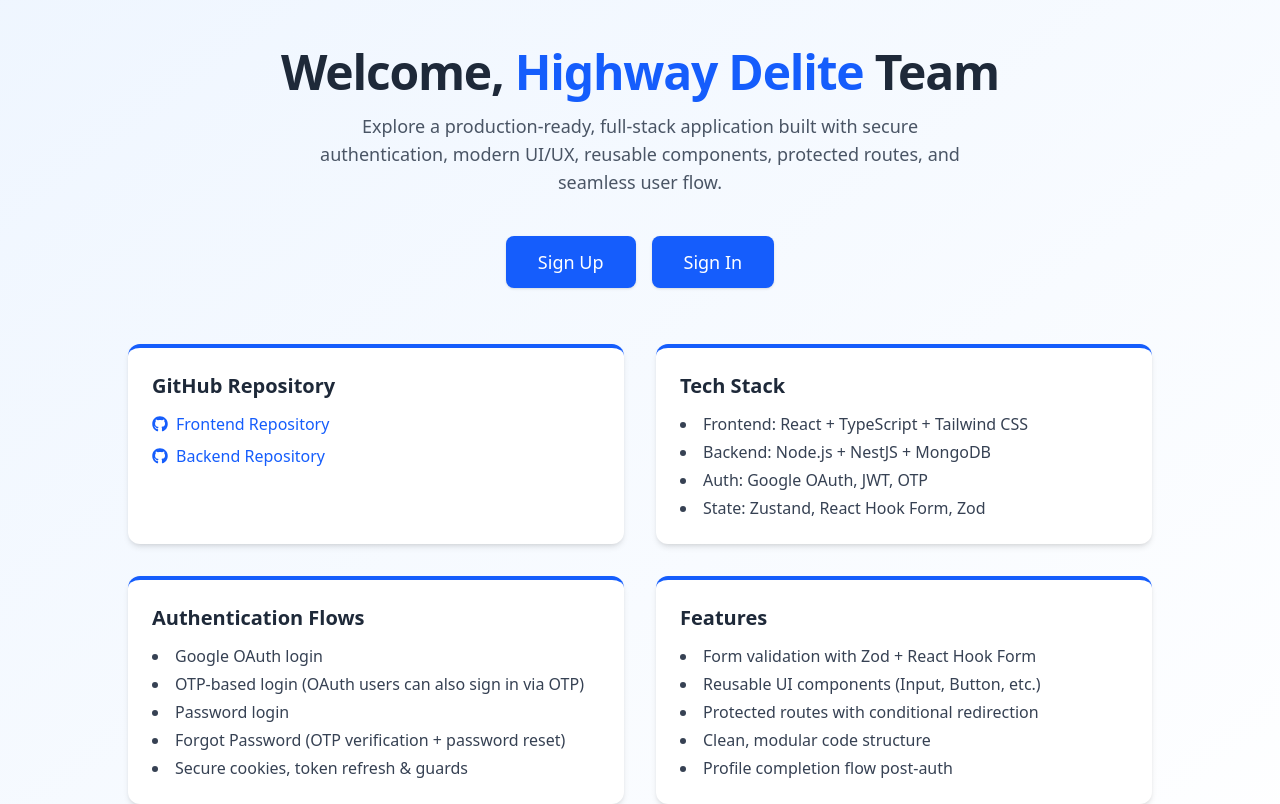
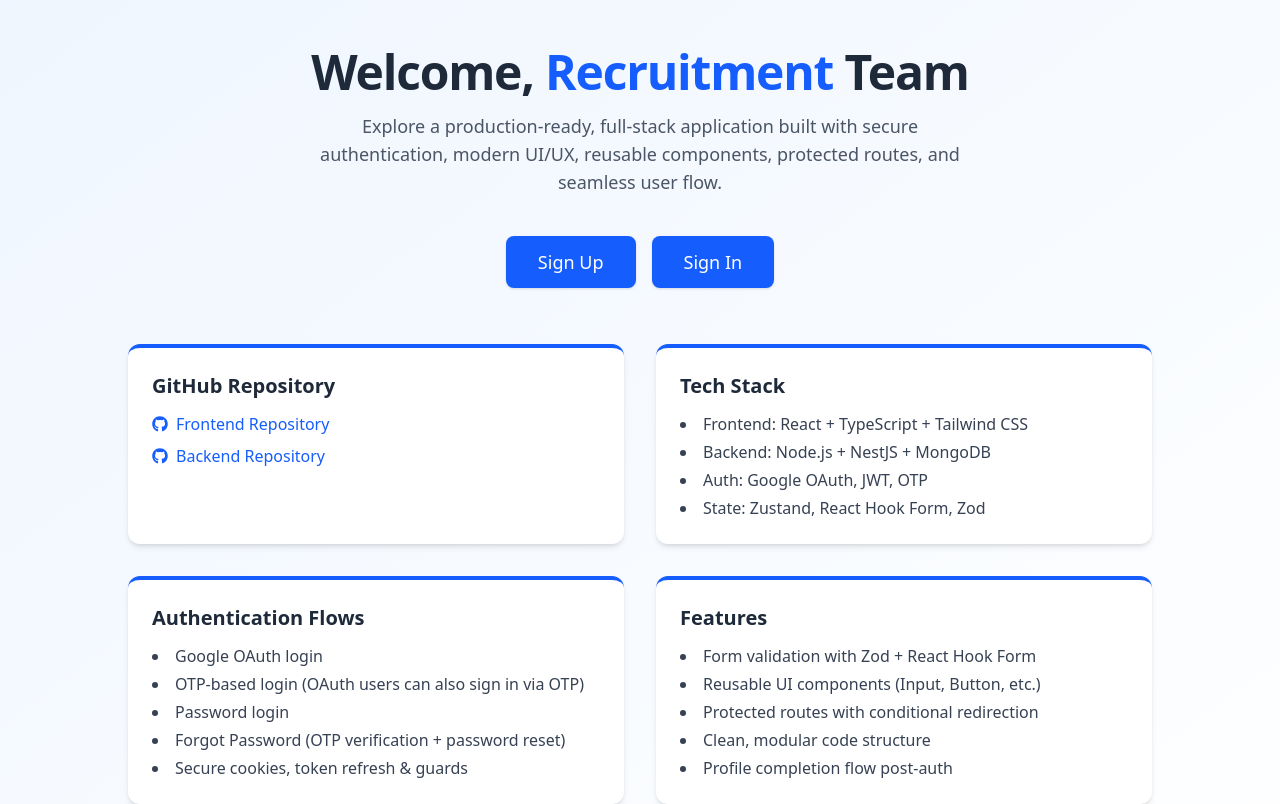
Before and after one commit to QuintonTorronto/Auth-Frontend, a React (Vite) app: page / in a window 1280 px wide. Shown: the top 804 px of the page. Built offline with nearby package versions, Linux system fonts and the light colour scheme; no server answers.

Commit message:
Cosmetic Change

```diff
--- a/index.html
+++ b/index.html
@@ -5,7 +5,7 @@
   <meta charset="UTF-8" />
   <link rel="icon" type="image/svg+xml" href="/Onlylogo.svg" />
   <meta name="viewport" content="width=device-width, initial-scale=1.0" />
-  <title>Highway Delite Assignment</title>
+  <title>HD Notes</title>
   <script src="https://accounts.google.com/gsi/client" async defer></script>
 </head>
 
--- a/src/pages/Dashboard.tsx
+++ b/src/pages/Dashboard.tsx
@@ -17,7 +17,7 @@
   const [showEditor, setShowEditor] = useState(false);
   const [editingNote, setEditingNote] = useState<Note | null>(null);
   const [confirmVisible, setConfirmVisible] = useState(false);
-  const [noteToDelete, setNoteToDelete] = useState<Note | null>(null); // ✅ fixed type
+  const [noteToDelete, setNoteToDelete] = useState<Note | null>(null);
   const { notes, fetchNotes, addNote, updateNote, deleteNote, loading, error } =
     useNotes();
 
--- a/src/pages/Hero.tsx
+++ b/src/pages/Hero.tsx
@@ -7,7 +7,7 @@
   return (
     <div className="min-h-screen bg-gradient-to-br from-blue-50 to-white text-gray-800 px-4 py-12 flex flex-col items-center">
       <h1 className="text-4xl sm:text-5xl font-extrabold text-center mb-4 tracking-tight">
-        Welcome, <span className="text-blue-600">Highway Delite</span> Team
+        Welcome, <span className="text-blue-600">Recruitment</span> Team
       </h1>
       <p className="text-lg text-center text-gray-600 max-w-2xl mb-10">
         Explore a production-ready, full-stack application built with secure
```
